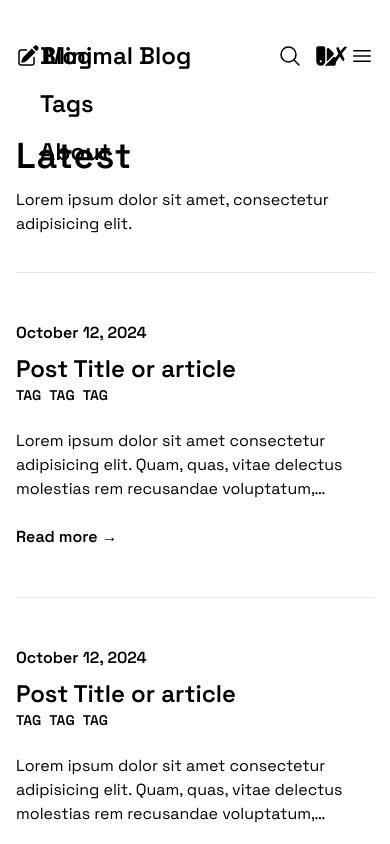
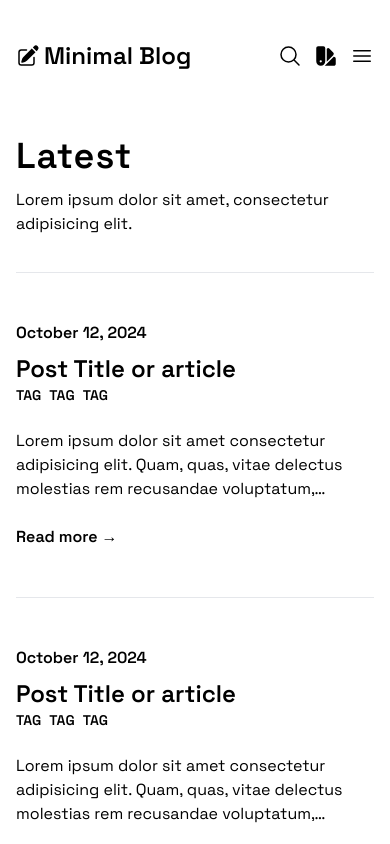
Before and after one commit to MoatasemGamal/minimalBlogUsingTailwindcss, a website built with Vite: page index.html in a window 390 px wide. Shown: the top 844 px of the page. Built offline with nearby package versions, Linux system fonts and the light colour scheme.

Commit message:
add hidden class to menu

```diff
--- a/index.html
+++ b/index.html
@@ -19,7 +19,7 @@
 				</svg>
 				Minimal Blog
 			</a>
-			<nav class="absolute top-0 right-0 z-10 flex flex-col w-screen h-screen p-10 text-2xl sm:static sm:text-base gap-y-4 bg-background/90 sm:contents" id="navbar">
+			<nav class="absolute top-0 right-0 z-10 flex flex-col hidden w-screen h-screen p-10 text-2xl sm:static sm:text-base gap-y-4 bg-background/90 sm:contents" id="navbar">
 				<button class="absolute top-0 right-0 p-10 sm:hidden hover:text-accent-primary" onclick="navbar.classList.toggle('hidden')">&cross;</button>
 				<ul class="contents">
 					<li><a href="/blog" class="block font-semibold transition-colors hover:text-accent-primary">Blog</a></li>
```
